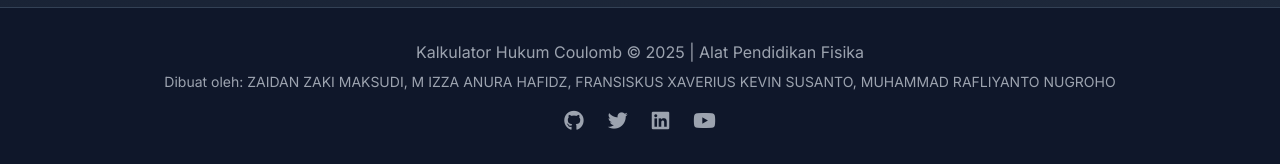
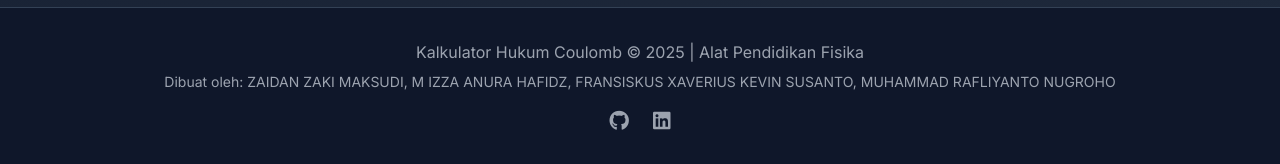
Before and after one commit to ZaidanZMZ/Coulomb-s-Law-Calculator, a Flask app: page / in a window 1280 px wide. Shown: the part 3121-3285 px from the top of the page. Run offline with Flask 3, Linux system fonts and the light colour scheme; some libraries are stand-ins or nearby versions.

Commit message:
Update WebApp

```diff
--- a/templates/index.html
+++ b/templates/index.html
@@ -798,10 +798,8 @@
                 <p>Kalkulator Hukum Coulomb © 2025 | Alat Pendidikan Fisika</p>
                 <p class="mt-2 text-sm">Dibuat oleh: ZAIDAN ZAKI MAKSUDI, M IZZA ANURA HAFIDZ, FRANSISKUS XAVERIUS KEVIN SUSANTO, MUHAMMAD RAFLIYANTO NUGROHO</p>
                 <div class="mt-4 flex justify-center space-x-6">
-                    <a href="#" class="hover:text-electric-300"><i class="fab fa-github fa-lg"></i></a>
-                    <a href="#" class="hover:text-electric-300"><i class="fab fa-twitter fa-lg"></i></a>
-                    <a href="#" class="hover:text-electric-300"><i class="fab fa-linkedin fa-lg"></i></a>
-                    <a href="#" class="hover:text-electric-300"><i class="fab fa-youtube fa-lg"></i></a>
+                    <a href="https://github.com/ZaidanZMZ/Coulomb-s-Law-Calculator/tree/main" class="hover:text-electric-300"><i class="fab fa-github fa-lg"></i></a>
+                    <a href="www.linkedin.com/in/zaidan-zaki-maksudi-419a5b2b3" class="hover:text-electric-300"><i class="fab fa-linkedin fa-lg"></i></a>
                 </div>
             </div>
         </div>
```
Also changed, not shown: README.md.
